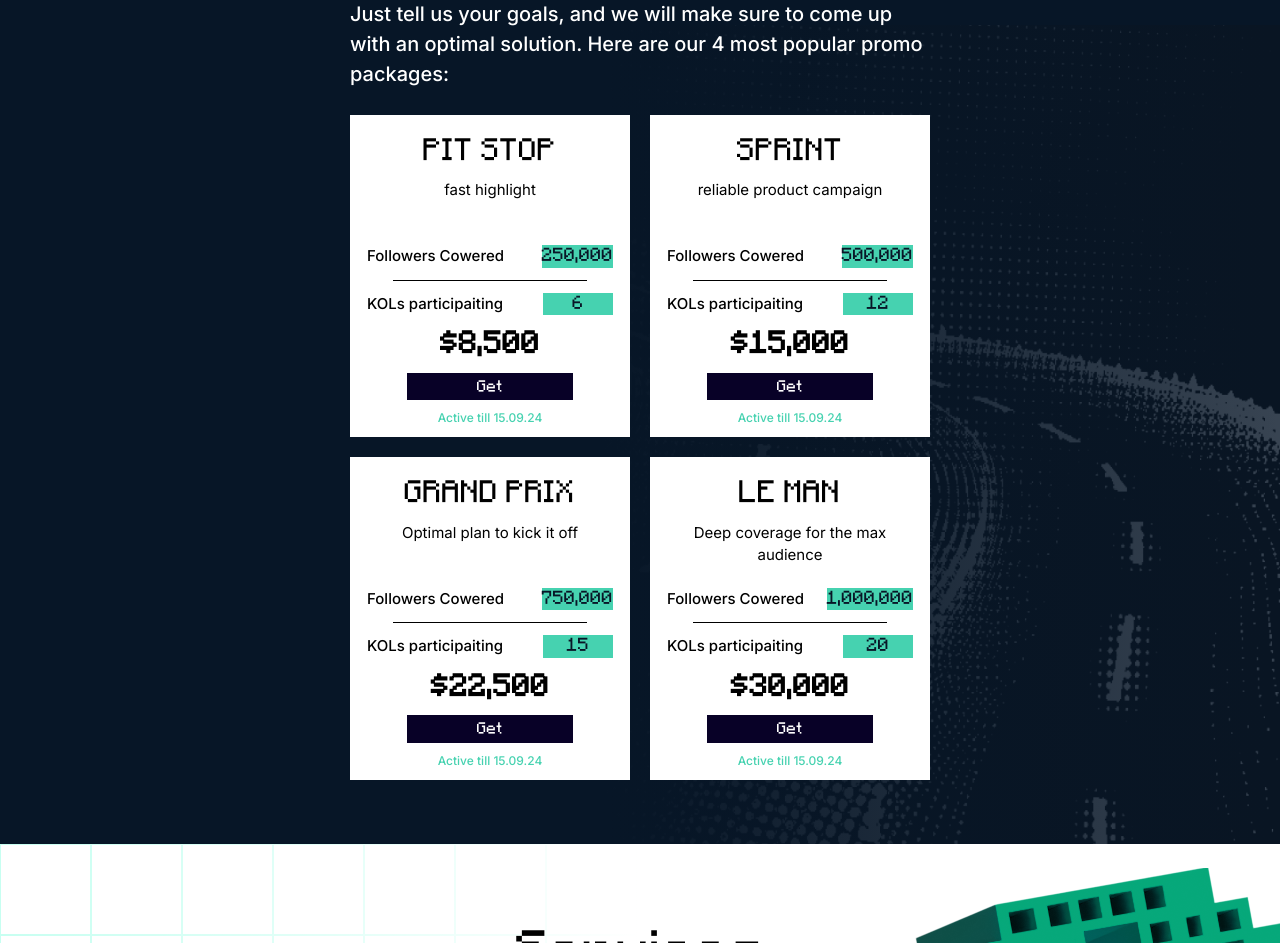
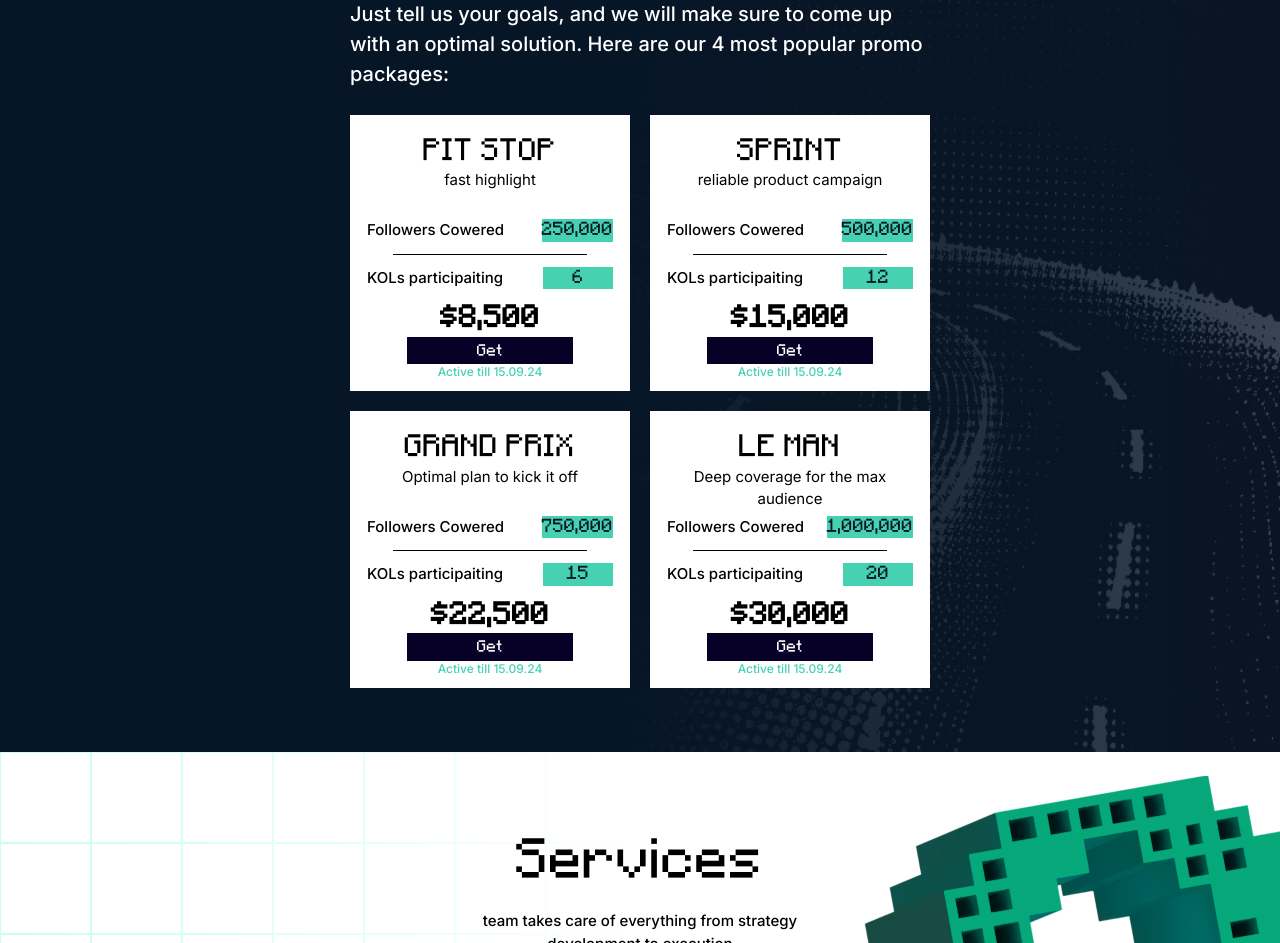
Before and after one commit to miron-khoruzhenko/web-o-track, a React (Vite) app: page / in a window 1280 px wide. Shown: the part 1594-2537 px from the top of the page. Built offline with nearby package versions, Linux system fonts and the light colour scheme.

Commit message:
правки

```diff
--- a/src/pages/Home/3.Package/index.tsx
+++ b/src/pages/Home/3.Package/index.tsx
@@ -117,9 +117,9 @@ const PackageCardDark = (
 			}}
 			data-index={index}
 		>
-			<div className="min-h-[80px] mb-4">
+			<div className="min-h-[80px]">
 				<h3
-					className={"mb-[10px] text-[25px] transition-colors group-hover:text-[#F43A66] "}
+					className={" text-[25px] transition-colors group-hover:text-[#F43A66] "}
 					// style={{ color: color }}
 				>{title}</h3>
 				<h4 className="text-[15px] font-[Inter] min-h-[50px]">{subtitle}</h4>
@@ -150,10 +150,10 @@ const PackageCardDark = (
 						}}>{KOL}</div>
 				</div>
 
-				<strong className="my-[10px] text-[25px] block">${price}</strong>
+				<strong className="mt-[10px] text-[25px] block">${price}</strong>
 
 				<div
-					className="text-[13px] p-1 w-[166px] mx-auto mb-[10px] bg-[#080127] transition-colors group-hover:bg-[#F43A66] text-white"
+					className="text-[13px] p-1 w-[166px] mx-auto bg-[#080127] transition-colors group-hover:bg-[#F43A66] text-white"
 					style={{
 						// backgroundColor: color === 'default' ? "#081627" : color,
 						// color: color === 'default' ? "#fff" : 'white'
```
